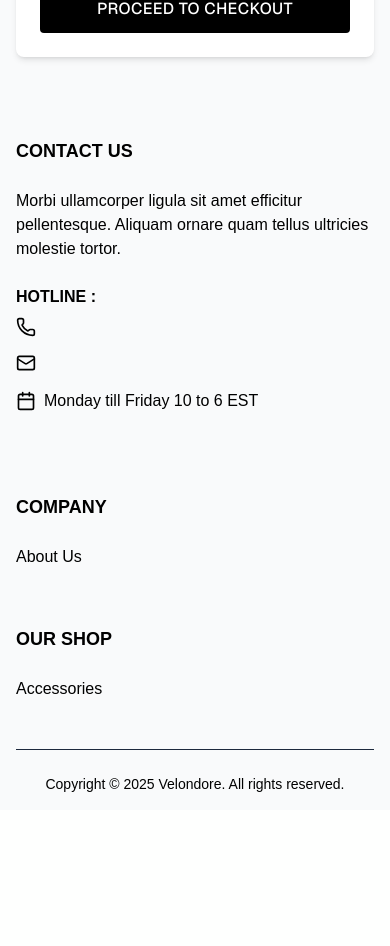
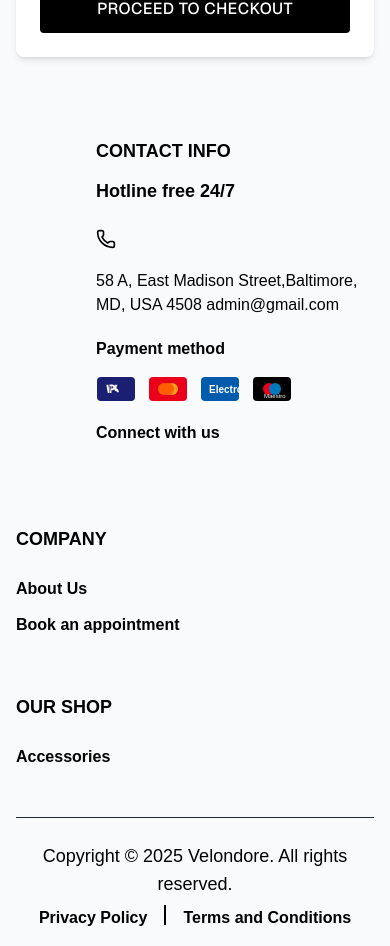
Before and after one commit to AdityaSolanki189/Velindore2, a Next.js app: page /cart in a window 390 px wide. Shown: the part 1040-1986 px from the top of the page. Before the commit the page ends 1850 px from the top, so only its background shows below. Built offline with nearby package versions, Linux system fonts and the light colour scheme; no server answers; the database is empty.

Commit message:
small changes

```diff
--- a/src/app/appointment/page.tsx
+++ b/src/app/appointment/page.tsx
@@ -131,7 +131,7 @@ const BookAppointment: React.FC = () => {
 
           <div className="max-w-4xl mx-auto bg-white rounded-xl shadow-lg overflow-hidden">
             <div className="flex flex-col lg:flex-row">
-              <div className="bg-neutral-800 text-white p-8 lg:p-12 flex flex-col justify-between lg:w-2/5">
+              <div className="bg-[#1C0E0B] text-white p-8 lg:p-12 flex flex-col justify-between lg:w-2/5">
                 <div>
                   <h2 className="text-2xl font-semibold mb-6">What to expect</h2>
                   <ul className="space-y-4">
@@ -172,7 +172,7 @@ const BookAppointment: React.FC = () => {
               </div>
 
               <div className="p-8 lg:p-12 lg:w-3/5">
-                <h2 className="text-2xl font-semibold text-neutral-800 mb-6">Book your appointment</h2>
+                <h2 className="text-2xl font-semibold text-[#1C0E0B] mb-6">Book your appointment</h2>
 
                 {isSuccess ? (
                   <div className="bg-green-50 border border-green-200 rounded-lg p-4 text-green-700">
@@ -180,8 +180,8 @@ const BookAppointment: React.FC = () => {
                     <p>Your appointment request has been received. We&apos;ll contact you shortly to confirm your consultation.</p>
                   </div>
                 ) : (
-                  <form onSubmit={handleSubmit} className="space-y-6">
-                    <div className="space-y-4">
+                  <form onSubmit={handleSubmit} className="space-y-6 text-black">
+                    <div className="space-y-4 text-black">
                       <div>
                         <label htmlFor="name" className="block text-sm font-medium text-neutral-700 mb-1">
                           Full Name *
@@ -352,7 +352,7 @@ const BookAppointment: React.FC = () => {
                     <button
                       type="submit"
                       disabled={isSubmitting}
-                      className="w-full bg-blue-600 hover:bg-blue-700 text-white rounded-lg px-6 py-3 font-medium transition duration-200 ease-in-out flex items-center justify-center"
+                      className="w-full bg-[#1C0E0B] text-white rounded-lg px-6 py-3 font-medium transition duration-200 ease-in-out flex items-center justify-center"
                     >
                       {isSubmitting ? (
                         <>
--- a/src/app/components/footer.tsx
+++ b/src/app/components/footer.tsx
@@ -1,7 +1,7 @@
 'use client';
 
 import Link from "next/link";
-import { Phone, Mail, Calendar } from "lucide-react";
+import { Phone } from "lucide-react";
 import { useEffect, useState } from "react";
 import { getSettingsData } from "@/backend/services/settings";
 import { SettingType } from "@/backend/types";
@@ -21,21 +21,55 @@ const Footer = () => {
     <footer className="text-black pt-12 pb-4">
       <div className="container mx-auto px-4">
         <div className="grid grid-cols-1 md:grid-cols-2 lg:grid-cols-4 gap-8">
-          <div>
-            <h3 className="text-lg font-bold mb-6">CONTACT US</h3>
-            <p className="mb-4">
+          <div className="ml-20">
+            <h3 className="text-lg font-bold mb-3">CONTACT INFO</h3>
+            <p className="font-bold text-lg">Hotline free 24/7</p>
+
+            {/* <p className="mb-4">
               Morbi ullamcorper ligula sit amet efficitur pellentesque. Aliquam
               ornare quam tellus ultricies molestie tortor.
-            </p>
+            </p> */}
 
             <div className="mt-6">
-              <p className="font-bold">HOTLINE :</p>
               <div className="flex items-center mt-2">
                 <Phone size={20} className="mr-2" />
-                <span>{settings?.contactNumber}</span>
+                <span className="font-black text-lg">{settings?.contactNumber}</span>
               </div>
 
-              <div className="flex items-center mt-4">
+              <p className="mt-5 font-regular">58 A, East Madison Street,Baltimore, MD, USA 4508 admin@gmail.com</p>
+
+              <p className="text-md mt-5 font-semibold">Payment method</p>
+<div className="flex items-center mt-4 space-x-3">
+  {/* VISA */}
+  <svg width="40" height="24" viewBox="0 0 38 24" fill="none" xmlns="http://www.w3.org/2000/svg">
+    <rect width="38" height="24" rx="4" fill="#1A1F71"/>
+    <path fill="#fff" d="M14.34 7.64L12.84 16H10.83L9.33 7.64H11.34L11.83 11.3L12.18 8.97H13.5L13.86 11.3L14.34 7.64ZM18.6 10.35C18.59 9.53 18.24 8.79 17.59 8.3C16.96 7.83 16.06 7.6 14.98 7.6H12.44V16H14.42V13.19H14.96C15.91 13.19 16.67 12.93 17.21 12.42C17.74 11.91 18.01 11.2 18.01 10.35H18.6ZM16.25 10.35C16.25 11.03 15.8 11.53 14.93 11.53H14.42V9.17H14.92C15.8 9.17 16.25 9.67 16.25 10.35ZM19.55 13.48L19.92 15.17H21.87L21.49 13.43C21.27 12.38 20.48 11.6 19.28 11.19L20.38 7.64H18.37L17.44 11.04C17.41 11.13 17.39 11.22 17.37 11.3C17.24 11.84 17.31 12.41 17.57 12.91C17.83 13.42 18.26 13.8 18.76 14.02C19.26 14.23 19.85 14.26 20.39 14.1L20.26 13.52C19.98 13.63 19.68 13.67 19.4 13.62C19.32 13.6 19.25 13.58 19.19 13.56C19.3 13.5 19.42 13.47 19.55 13.48Z"/>
+  </svg>
+
+  {/* MasterCard */}
+  <svg width="40" height="24" viewBox="0 0 38 24" fill="none" xmlns="http://www.w3.org/2000/svg">
+    <rect width="38" height="24" rx="4" fill="#EB001B"/>
+    <circle cx="15" cy="12" r="6" fill="#FF5F00"/>
+    <circle cx="23" cy="12" r="6" fill="#F79E1B"/>
+    <path d="M19 6A6 6 0 1 0 19 18A6 6 0 1 0 19 6Z" fill="#FF5F00"/>
+  </svg>
+
+  {/* Visa Electron (simulated) */}
+  <svg width="40" height="24" viewBox="0 0 38 24" fill="none" xmlns="http://www.w3.org/2000/svg">
+    <rect width="38" height="24" rx="4" fill="#005BAC"/>
+    <text x="8" y="16" fill="white" fontSize="10" fontWeight="bold" fontFamily="Arial">Electron</text>
+  </svg>
+
+  {/* Maestro (simulated) */}
+  <svg width="40" height="24" viewBox="0 0 38 24" fill="none" xmlns="http://www.w3.org/2000/svg">
+    <rect width="38" height="24" rx="4" fill="#000"/>
+    <circle cx="16" cy="12" r="6" fill="#EB001B"/>
+    <circle cx="22" cy="12" r="6" fill="#0079BE"/>
+    <text x="11" y="21" fill="white" fontSize="6" fontFamily="Arial">Maestro</text>
+  </svg>
+</div>
+
+              {/* <div className="flex items-center mt-4">
                 <Mail size={20} className="mr-2" />
                 <span>{settings?.contactEmail}</span>
               </div>
@@ -43,8 +77,9 @@ const Footer = () => {
               <div className="flex items-center mt-4">
                 <Calendar size={20} className="mr-2" />
                 <span>Monday till Friday 10 to 6 EST</span>
-              </div>
+              </div> */}
 
+              <p className="text-md mt-5 font-semibold">Connect with us</p>
               <div className="flex items-center mt-6 space-x-4">
                 {settings?.facebookLink && (
                   <Link
@@ -138,19 +173,19 @@ const Footer = () => {
 
           {/* Company Column */}
           <div className="ml-0 md:ml-4 lg:ml-20">
-            <h3 className="text-lg font-bold mb-6 mt-6 md:mt-0">COMPANY</h3>
-            <ul className="space-y-3">
+            <h3 className="text-lg font-black mb-6 mt-6 md:mt-0">COMPANY</h3>
+            <ul className="space-y-3 font-bold">
               <li>
                 <Link href="/about" className="hover:text-gray-300">
                   About Us
                 </Link>
               </li>
-              {/* <li>
-                <Link href="/blog" className="hover:text-gray-300">
-                  Our Blog
+              <li>
+                <Link href="/appointment" className="hover:text-gray-300">
+                  Book an appointment
                 </Link>
               </li>
-              <li>
+              {/* <li>
                 <Link href="/careers" className="hover:text-gray-300">
                   Careers
                 </Link>
@@ -175,8 +210,8 @@ const Footer = () => {
 
           {/* Our Shop Column */}
           <div className="ml-0 md:ml-4 lg:ml-20">
-            <h3 className="text-lg font-bold mb-6 mt-6 md:mt-0">OUR SHOP</h3>
-            <ul className="space-y-3">
+            <h3 className="text-lg font-black mb-6 mt-6 md:mt-0">OUR SHOP</h3>
+            <ul className="space-y-3 font-bold">
               <li>
                 <Link
                   href="/category/accessories"
@@ -223,10 +258,15 @@ const Footer = () => {
           </div>
         </div>
 
-        <div className="border-t border-slate-800 mt-12 pt-6 text-center md:text-left">
-          <p className="text-sm">
+        <div className="border-t border-slate-800 mt-12 pt-6 text-center">
+          <p className="text-lg">
             Copyright © 2025 Velondore. All rights reserved.
           </p>
+          <div className="flex gap-2 justify-center mt-2">
+          <p className="font-extrabold">Privacy Policy</p>
+          <div className="w-5 h-0.5 mt-2 bg-black rotate-90"></div>
+          <p className="font-extrabold">Terms and Conditions</p>
+          </div>
         </div>
       </div>
 
--- a/src/app/components/navbar.tsx
+++ b/src/app/components/navbar.tsx
@@ -7,12 +7,14 @@ import { FontAwesomeIcon } from '@fortawesome/react-fontawesome';
 import {
   faBars,
   faXmark,
-  // faHeart, // Uncomment if used in the commented wishlist block
+  faSearch,
 } from '@fortawesome/free-solid-svg-icons';
 
 export default function Navbar() {
   const [isMenuOpen, setIsMenuOpen] = useState(false);
   const [scrolled, setScrolled] = useState(false);
+  const [searchQuery, setSearchQuery] = useState('');
+  const [isSearchFocused, setIsSearchFocused] = useState(false);
 
   useEffect(() => {
     const handleScroll = () => {
@@ -37,11 +39,20 @@ export default function Navbar() {
     document.body.style.overflow = !isMenuOpen ? 'hidden' : 'auto';
   };
 
+  const handleSearch = (e: React.FormEvent<HTMLFormElement>) => {
+  e.preventDefault();
+  if (searchQuery.trim()) {
+    console.log('Searching for:', searchQuery);
+  }
+};
+
+
   return (
     <nav>
       <div className={`sticky text-black font-bold flex flex-wrap bg-[#FEFFFE] top-0 z-50 ${scrolled ? 'shadow-lg' : ''} transition-all duration-300`}>
         <div className="w-full flex items-center justify-between h-16 md:h-20 px-4 md:px-10">
 
+          {/* Desktop Links */}
           <div className="hidden md:flex text-center justify-start items-center">
             <ul className="list-none flex space-x-4 lg:space-x-7">
               {['/', '/accessories', '/contact', '/about', '/bedroom', '/kitchen'].map((path, index) => {
@@ -58,9 +69,10 @@ export default function Navbar() {
             </ul>
           </div>
 
+          {/* Center Logo */}
           <div className="absolute left-1/2 transform -translate-x-1/2 flex justify-center items-center">
             <Link href="/">
-              <div className="relative w-16 md:w-24 mt-[-45px] h-10 md:h-14 cursor-pointer transition-transform duration-300 hover:scale-110">
+              <div className="relative w-16 md:w-24 mt-[-40px] h-10 md:h-14 cursor-pointer transition-transform duration-300 hover:scale-110">
                 <Image
                   src="/assets/LOGO-PNG.png"
                   alt="Logo"
@@ -72,31 +84,46 @@ export default function Navbar() {
             </Link>
           </div>
 
-          <div className="flex space-x-4 md:space-x-6 lg:space-x-9 text-lg items-center justify-end">
-            <button
-              onClick={toggleMenu}
-              className="md:hidden text-black p-2 focus:outline-none transition-all duration-300 hover:text-blue-300"
-              aria-label="Toggle menu"
-            >
-              <FontAwesomeIcon icon={faBars} className="text-xl" />
-            </button>
+          <div className="flex space-x-2 md:space-x-4 lg:space-x-6 text-lg items-center justify-end">
 
-            <div className="hidden md:flex space-x-4 md:space-x-6 items-center">
-              <div className="relative group">
-                {/* Example: Add image using Next.js <Image /> if needed */}
-                {/* <Link href="/cart" className="transition-transform duration-300 hover:text-blue-300">
-                  <div className="relative w-6 h-6">
-                    <Image src="/assets/window.svg" alt="Cart" fill className="object-contain" />
-                  </div>
-                  <span className="absolute -top-2 -right-2 bg-red-600 text-white text-xs font-bold px-1.5 py-0.5 rounded-full group-hover:scale-110 transition-transform duration-300">
-                    3
-                  </span>
-                </Link> */}
-              </div>
+            <div className="hidden md:flex">
+              <form onSubmit={handleSearch} className="relative flex items-center">
+                <div className={`flex items-center border-2 rounded-full overflow-hidden transition-all duration-300 ${
+                  isSearchFocused ? ' shadow-md' : 'border-black'
+                }`}>
+                  <input
+                    type="text"
+                    value={searchQuery}
+                    onChange={(e) => setSearchQuery(e.target.value)}
+                    onFocus={() => setIsSearchFocused(true)}
+                    onBlur={() => setIsSearchFocused(false)}
+                    placeholder="Search..."
+                    className="px-4 py-2 w-48 lg:w-64 text-sm outline-none bg-transparent"
+                  />
+                  <button
+                    type="submit"
+                    className="px-3 py-2 transition-colors duration-300 cursor-pointer border-gray-300"
+                  >
+                    <FontAwesomeIcon icon={faSearch} className="text-gray-600" />
+                  </button>
+                </div>
+              </form>
+            </div>
+
+            {/* Mobile Hamburger Icon Only */}
+            <div className="md:hidden flex items-center">
+              <button
+                onClick={toggleMenu}
+                className="text-black p-2 focus:outline-none transition-all duration-300 hover:text-blue-300"
+                aria-label="Toggle menu"
+              >
+                <FontAwesomeIcon icon={faBars} className="text-xl" />
+              </button>
             </div>
           </div>
         </div>
 
+        {/* Mobile Menu Panel */}
         <div
           className={`fixed inset-0 bg-black bg-opacity-50 z-40 md:hidden flex justify-end transition-opacity duration-500 ease-in-out ${
             isMenuOpen ? 'opacity-100' : 'opacity-0 pointer-events-none'
@@ -111,7 +138,7 @@ export default function Navbar() {
             }`}
           >
             <div className="flex justify-between items-center px-6 py-4 border-b border-gray-200">
-              <h2 className="text-xl font-semibold ">Menu</h2>
+              <h2 className="text-xl font-semibold">Menu</h2>
               <button
                 onClick={toggleMenu}
                 className="text-gray-800 hover:text-blue-600 transition-colors duration-300"
@@ -121,6 +148,26 @@ export default function Navbar() {
               </button>
             </div>
 
+            {/* Search Bar inside Hamburger */}
+            <div className="px-6 py-4 border-b border-gray-200">
+              <form onSubmit={handleSearch} className="flex items-center border border-gray-300 rounded-full overflow-hidden">
+                <input
+                  type="text"
+                  value={searchQuery}
+                  onChange={(e) => setSearchQuery(e.target.value)}
+                  placeholder="Search..."
+                  className="px-3 py-1.5 w-full text-sm outline-none bg-transparent"
+                />
+                <button
+                  type="submit"
+                  className="px-3 bg-gray-100 hover:bg-gray-200 border-l border-gray-300"
+                >
+                  <FontAwesomeIcon icon={faSearch} className="text-gray-600 text-sm" />
+                </button>
+              </form>
+            </div>
+
+            {/* Mobile Links */}
             <div className="px-6 py-4">
               <ul className="space-y-4">
                 {['/', '/accessories', '/contact', '/about', '/bedroom', '/kitchen'].map((path, index) => {
@@ -139,7 +186,6 @@ export default function Navbar() {
                 })}
               </ul>
             </div>
-
           </div>
         </div>
       </div>
--- a/src/app/page.tsx
+++ b/src/app/page.tsx
@@ -201,7 +201,7 @@ export default function Home() {
   };
 
   return (
-    <div className="bg-[#FEF8EF]">
+    <div className="">
       <Navbar />
 
       <section className="relative w-full h-screen max-h-[700px] overflow-hidden">
@@ -475,7 +475,7 @@ export default function Home() {
         <Testimonials />
       </section>
 
-      <section
+      {/* <section
         ref={subscribeRef}
         data-section="subscribe"
         className={`px-4 py-10 font-sans transition-all duration-1000 ${getAnimationClass('subscribe', 'animate__fadeInUp')}`}
@@ -500,7 +500,7 @@ export default function Home() {
             </button>
           </div>
         </div>
-      </section>
+      </section> */}
 
       <section className="mt-20">
         <Footer />
--- a/src/app/product/[id]/page.tsx
+++ b/src/app/product/[id]/page.tsx
@@ -283,7 +283,7 @@ export default function ProductPage() {
           <div className="flex-1 lg:pl-4">
             <h1 className="text-3xl font-bold mb-4 text-black">{product.name}</h1>
 
-            {product.rating && (
+            {/* {product.rating && (
               <div className="flex items-center mb-3">
                 {[...Array(5)].map((_, i: number) => (
                   <span
@@ -299,9 +299,9 @@ export default function ProductPage() {
                   ({product.reviews || 0} customer review)
                 </span>
               </div>
-            )}
+            )} */}
 
-            <div className="text-sm text-gray-600 mb-4">SKU: {product.id}</div>
+            {/* <div className="text-sm text-gray-600 mb-4">SKU: {product.id}</div> */}
 
             <div className="text-3xl text-black font-bold mb-4">${typeof product.price === 'number' ? product.price.toFixed(2) : parseFloat(product.price || 0).toFixed(2)}</div>
 
```
